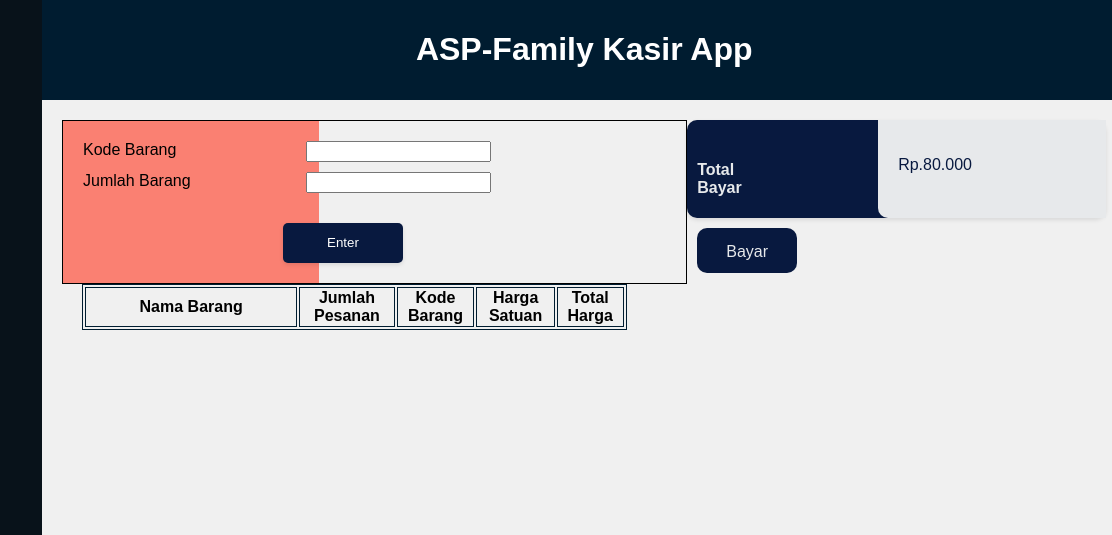
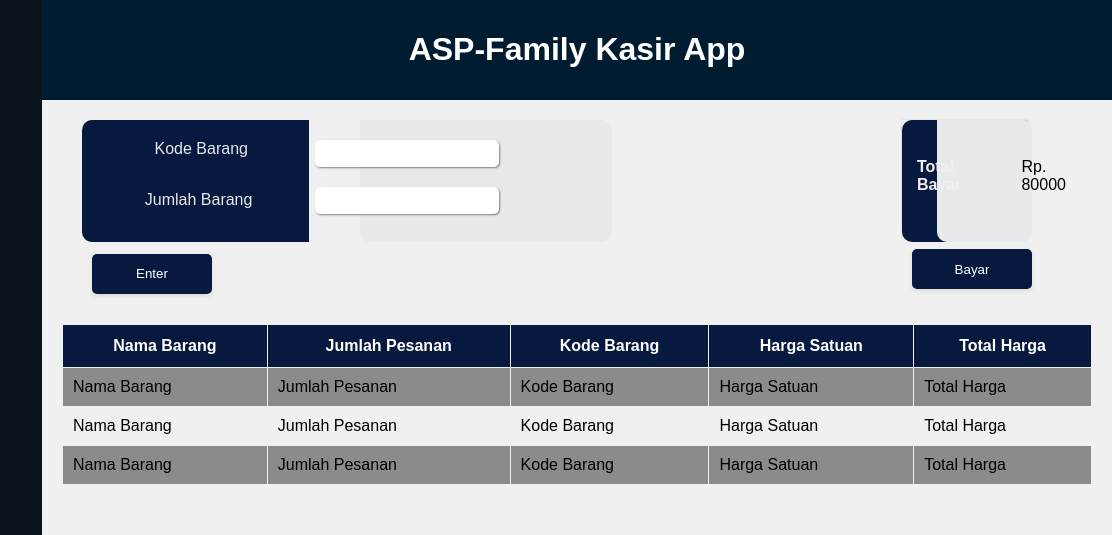
Before and after one commit to AhmadR0/asp-kasir002, a plain HTML site: page index.html in a window 1280 px wide. Shown: the top 535 px of the page, 168-1280 px from the left. Drawn offline with Linux system fonts and the light colour scheme.

Commit message:
second commit

```diff
--- a/index.html
+++ b/index.html
@@ -12,8 +12,8 @@
             <img src="pct/logo.png" alt="Logo Kantor">
             <ul>
                 <li><a href="#"><img src="pct/home.png" alt="">Home</a></li>
-                <li><a href="#"><img src="pct/Laporan.png" alt="">Laporan Harian</a></li>
-                <li><a href="#"><img src="pct/Inventory.png" alt="">Inventori</a></li>
+                <li><a href="laporan.html"><img src="pct/Laporan.png" alt="">Laporan Harian</a></li>
+                <li><a href="inventory.html"><img src="pct/Inventory.png" alt="">Inventori</a></li>
             </ul>
         </nav>
     </div>
@@ -39,50 +39,58 @@
                         </div>
                         <button type="submit">Enter</button>
                         <div id="backgroundEdit"></div>
+                        <div id="backgroundEdit1"></div>
                     </form>
-
-                    <!-- <form>
-                        <div class="label-container">
-                            <h4>Kode Barang</h4>
-
-                            <h4>Jumlah Barang</h4>
-                        </div>
-                        <div class="input-container">
-                            <input type="text" id="kode" name="kode" required>
-                            <input type="number" id="jumlah" name="jumlah" required>
-                        </div>
-                        <button type="submit">Enter</button>
-                    </form> -->
-
 
                 </section>
 
+
+                <section id="e-biling">
+                    <div class="content-biling">
+                        <h4>Total Bayar</h4>
+                        <p> Rp. 80000</p>
+                    </div>
+
+
+                    <button type="submit"> Bayar </button>
+
+                    <div id="backgraundBiling1"></div>
+                    <div id="backgraundBiling2"></div>
+                </section>
+            </div>
             <section id="table-content">
-                    <table>
+                <table id="barang-pesan">
                     <tr>
-                            <th id="Nama-barang">Nama Barang</th>
+                        <th>Nama Barang</th>
                         <th>Jumlah Pesanan</th>
                         <th>Kode Barang</th>
                         <th>Harga Satuan</th>
                         <th>Total Harga</th>
                     </tr>
+                    <tr>
+                        <td>Nama Barang</td>
+                        <td>Jumlah Pesanan</td>
+                        <td>Kode Barang</td>
+                        <td>Harga Satuan</td>
+                        <td>Total Harga</td>
+                    </tr>
+                    <tr>
+                        <td>Nama Barang</td>
+                        <td>Jumlah Pesanan</td>
+                        <td>Kode Barang</td>
+                        <td>Harga Satuan</td>
+                        <td>Total Harga</td>
+                    </tr>
+                    <tr>
+                        <td>Nama Barang</td>
+                        <td>Jumlah Pesanan</td>
+                        <td>Kode Barang</td>
+                        <td>Harga Satuan</td>
+                        <td>Total Harga</td>
+                    </tr>
                 </table>
             </section>
-            </div>
 
-            <section id="e-biling">
-                <div class="biling-sub">
-                    <h4>Total Bayar</h4>
-                    <div class="biling-value">
-                        <p> Rp.</p>
-                        <p>80.000</p>
-                    </div>
-                </div>
-
-                <div class="button-biling">
-                    <a href="">Bayar</a>
-                </div>
-            </section>
         </section>
 
 
--- /dev/null
+++ b/inventory.css
@@ -0,0 +1,213 @@
+/* style.css */
+
+/* Gaya umum */
+body {
+    font-family: Arial, sans-serif;
+    margin: 0;
+    padding: 0;
+    display: flex;
+    min-height: 100vh; /* Mengisi tinggi seluruh layar */
+}
+
+.container {
+    display: flex;
+}
+
+/* Gaya navigasi */
+nav {
+    background-color: #08121a;
+    padding: 0;
+    text-align: left;
+    width: 100%;
+}
+
+ul {
+    list-style-type: none;
+    margin: 0;
+    padding: 0;
+}
+
+li {
+    margin-left: 0;
+    /* width: 100%; */
+}
+
+ul li img{
+    margin: 0;
+    padding: 0;
+}
+
+nav img{
+    padding-top: 20px;
+    padding-bottom:60px ;
+}
+
+a {
+    display: block;
+    color: #fff;
+    text-decoration: none;
+    width: 200px;
+    height: 50px;
+    padding-left: 10px;
+    padding-top: 30px;
+    text-align: center;
+    padding-bottom: 10px;
+}
+li:hover{
+    background-color: #fff;
+    color: #08193f;
+}
+a:hover {
+    background-color: #fff;
+    color: #08193f;
+    /* opacity: 0.7; */
+}
+
+
+.main-content {
+    flex: 1;
+    display: flex;
+    flex-direction: column;
+}
+
+/* Gaya header */
+header {
+    background-color: #001C30;
+    color: #fff;
+    padding: 10px;
+    text-align: center;
+}
+
+/* Gaya konten */
+#content{
+     /* border: 1px solid rgb(223, 13, 13); */
+    flex: 1;
+    display: flex;
+    padding: 10px;
+    flex-direction: column;
+    background-color: #F0F0F0;
+}
+
+.search-container{
+    margin-bottom: 20px;
+    margin-top: 7px;
+    /* border: 1px solid black; */
+    display: flex;
+    /* justify-content: center; */
+    height: 8%;
+}
+
+form{
+    width: 100%;
+    height: 100%;
+    display: flex;
+    /* border: 1px solid red; */
+    justify-content: center;
+    position: relative;
+}
+
+.button[type="submit"]{
+    border: none;
+    border-radius: 4px 0 0 4px;
+    height: 100%;
+    width: 9%;
+    background-color: #08193f;
+    color: #F0F0F0;
+    cursor: pointer;
+    box-shadow: 1px 1px 2px  grey;
+    /* justify-content: center; */
+}
+
+.search-box {
+    /* position: absolute; */
+    height: 94%;
+    width: 30%;
+    border: none;
+    /* border-radius: 0 4px 4px 0; */
+    outline: none;
+    box-shadow: 1px 1px 2px  grey;
+    padding-left: 5px;
+    /* border: 1px solid salmon ; */
+}
+.add[type="submit"]{
+    border: none;
+    border-radius: 0 4px 4px 0;
+    height: 100%;
+    width: 2%;
+    background-color: #08193f;
+    color: #F0F0F0;
+    box-shadow: 1px 1px 2px  grey;
+}
+
+.add[type="submit"]:hover{
+    background-color: #030d25 ;;
+}
+.inventory{
+    font-family: Arial, Helvetica, sans-serif;
+    border-collapse: collapse;
+    width: 100%;
+
+}
+.inventory th,.inventory td{
+    border: 1px solid #F0F0F0;
+    padding: 10px;
+}
+.inventory th{
+    padding-top: 12px;
+    padding-bottom: 12px;
+    text-align: center;
+    background-color:#08193f;
+    color: white;
+}
+.inventory tr:nth-child(even){
+    background-color: #8b8b8b;
+}
+
+td.action{
+    /* border: 1px solid salmon; */
+    width: 10%;
+    height: 100%;
+}
+.update[type="button"]{
+    border: none;
+    border-radius: 4px 4px 4px 4px;
+    height: 100%;
+    width: 40%;
+    padding: 10px;
+    background-color: #0bc47d;
+    color: #F0F0F0;
+    cursor: pointer;
+    box-shadow: 1px 1px 2px  grey;
+}
+
+.update[type="button"]:hover{
+    background-color: #15885c;
+}
+
+
+.delete[type="button"]{
+    border: none;
+    border-radius: 4px 4px 4px 4px;
+    height: 100%;
+    width: 40%;
+    padding: 10px;
+    background-color: #c4210b;
+    color: #F0F0F0;
+    cursor: pointer;
+    box-shadow: 1px 1px 2px  grey;
+}
+
+.delete[type="button"]:hover{
+    background-color: #7a2419;
+}
+
+
+
+/* Gaya footer */
+
+footer {
+    background-color: #001C30;
+    color: #fff;
+    padding: 10px;
+    text-align: center;
+}
--- a/style.css
+++ b/style.css
@@ -80,68 +80,94 @@ header {
 
 /* Gaya konten */
 #content{
+     /* border: 1px solid rgb(223, 13, 13); */
     flex: 1;
     display: flex;
+    flex-direction: column;
     padding: 20px;
     background-color: #F0F0F0;
 }
 
 .top-content{
-   width: 650px;
+   width: 100%;
+   /* border: 1px solid black; */
+   display: flex;
+   justify-content: space-between;
 }
 
 form {
-    border: 1px solid black;
+    /* border: 1px solid black; */
     padding: 20px;
+    width: 100vh;
     position: relative;
-
+    color: #e7e9eb;
 }
 
 .label-input1{
     display: flex;
-    justify-content: space-between;
-    width: 70%;
-    z-index: 2;
+    justify-content: space-evenly;
+    margin-left: 5px;
+    width: 60%;
+    z-index: 4;
     position: relative;
+}
 
 
 
-}
 .label-input2{
     display: flex;
-    justify-content: space-between;
-    margin-top: 10px;
+    justify-content: space-evenly;
+    align-items: center;
+    margin-top: 20px;
     margin-bottom: 30px;
-    width: 70%;
-    z-index: 2;
+    width: 60%;
+    z-index: 4;
     position: relative;
 }
+
 #backgroundEdit{
-    width: 10%;
-    height: 10%;
-    background-color: salmon;
+    background-color: #08193f;
     position: absolute;
     top: 0;
-    left: 0;
-    width: 41%;
-    height: 100%;
+    left: 20px;
+    width: 27%;
+    height: 60%;
     z-index: 1;
+    border-radius: 10px 0 0 10px;
+}
+
+#backgroundEdit1{
+    background-color:#e7e9eb;
+    position: absolute;
+    width: 30%;
+    height: 60%;
+    top: 0;
+    right: 290px;
+    border-radius: 0px 10px 10px 10px;
+    z-index: 3;
+    /* border: 1px solid salmon; */
 }
 
 button{
     z-index: 2;
     position: relative;
+
+}
+
+input{
+    height: 25px;
+    border: none;
+    outline: none;
+    padding-left: 5px;
+    box-shadow: 1px 1px 2px gray;
+    border-radius: 5px;
+}
+
+input:hover{
+    box-shadow: 2px 2px 2px 1px #3c6688;
 }
 
 
-
-
-
-
-
-#table-content{
-    margin-left: 20px;
-}
 
 .label-input input:hover {
     box-shadow: 0 0 5px 0 rgba(1, 149, 255, 0.959);
@@ -150,49 +176,83 @@ button{
     box-shadow: 0 0 5px 0 rgba(1, 149, 255, 0.959);
     outline: none;
 }
-#table-content table{
-    width: 90%;
-}
-#table-content table,th,td{
-    border: 1px solid #001C30;
-}
 
-#Nama-barang{
-    width: 40%;
-}
+
 button{
     height: 30px;
     margin-left: 200px;
 }
 
-.biling-sub{
-    display: flex;
+section#form-content button[type="submit"] {
     background-color: #08193f;
-    color: #e7e9eb;
-    padding-left: 10px;
-    border-radius: 10px;
+    color: #ffffff;
+    border: none;
+    border-radius: 5px;
+    height: 40px;
+    width: 120px;
+    margin: 10px;
+    cursor: pointer;
     box-shadow: 0 2px 4px 0 rgba(0, 0, 0, 0.1);
     transition: box-shadow 0.3s ease;
-    /* padding-top: 10px; */
 }
-.biling-sub h4{
-    padding-top: 20px;
+
+/* section#form-content button[type="submit"]:hover,
+section#form-content button[type="submit"]:focus {
+    box-shadow: 0 4px 8px 0 rgba(0, 0, 0, 0.2);
+    outline: none;
+} */
+
+section#form-content button[type="submit"]:hover{
+    background-color: #030d25;
 }
-.button-biling{
-    margin-left: 10px;
-    margin-top: 10px;
-    padding: 0;
+
+#e-biling{
+    /* border: 1px solid black; */
+    width: 100%;
+    position: relative;
 }
-.button-biling a{
-    background-color: #08193f;
-    color: #e7e9eb;
-    width: 100px;
-    height: 30px;
-    border-radius: 10px;
-    justify-content: center;
+.content-biling{
     display: flex;
-    padding: 15px 0 0 0;
+    align-items: center;
+    width: 64%;
+    height: 55%;
+    box-shadow: 2px 2px 2px 2px rgb(201, 199, 199) ;
+    border-radius: 0 0 5px 5px;
+}
+.content-biling h4{
+    margin-right: 50px;
+    padding-left: 15px;
+    z-index: 2;
+    color: #F0F0F0;
+}
 
+.content-biling p{
+    z-index: 2;
+    padding: 10px;
+}
+
+#backgraundBiling1{
+    background-color:#08193f;
+    position: absolute;
+    width: 50%;
+    height: 60%;
+    top: 0;
+    left: 0;
+    z-index: 1;
+    border-radius: 10px 0 0 10px;
+    /* box-shadow: 2px 2px 2px 2px rgb(201, 199, 199) ; */
+}
+
+#backgraundBiling2{
+    background-color:#e7e9eb;
+    position: absolute;
+    width: 50%;
+    height: 60%;
+    top: 0;
+    right: 60px;
+    z-index: 1;
+    border-radius: 0px 10px 10px 10px;
+    /* box-shadow: 2px 2px 2px 2px rgb(201, 199, 199) ; */
 }
 
 section#form-content button[type="submit"] {
@@ -206,24 +266,52 @@ section#form-content button[type="submit"] {
     transition: box-shadow 0.3s ease;
 }
 
-section#form-content button[type="submit"]:hover,
-section#form-content button[type="submit"]:focus {
-    box-shadow: 0 4px 8px 0 rgba(0, 0, 0, 0.2);
-    outline: none;
-}
-
-.biling-value{
-    display: flex;
-    margin-left: 100px;
-    background-color: #e7e9eb;
-    width: 200px;
-    padding: 20px;
-    color: #08193f;
-    border-radius: 0 0 0 10px;
+section#e-biling button[type="submit"] {
+    background-color: #08193f;
+    color: #ffffff;
+    margin-top: 17px;
+    margin-left: 10px;
+    border: none;
+    border-radius: 5px;
+    height: 40px;
+    cursor: pointer;
+    width: 120px;
+    box-shadow: 0 2px 4px 0 rgba(0, 0, 0, 0.1);
+    transition: box-shadow 0.3s ease;
 }
 
 
+section#e-biling button[type="submit"]:hover{
+    background-color: #030d25 ;
+}
+
+
+#barang-pesan{
+    font-family: Arial, Helvetica, sans-serif;
+  border-collapse: collapse;
+  width: 100%;
+}
+
+#barang-pesan th,#barang-pesan td{
+    border: 1px solid #F0F0F0;
+    padding: 10px;
+
+}
+
+#barang-pesan th{
+    padding-top: 12px;
+    padding-bottom: 12px;
+    text-align: center;
+    background-color:#08193f;
+    color: white;
+}
+
+#barang-pesan tr:nth-child(even){
+    background-color: #8b8b8b;
+}
+
 /* Gaya footer */
+
 footer {
     background-color: #001C30;
     color: #fff;
```
Also changed, not shown: inventory.html (added, +118 -0 lines). Lines whose indentation alone changed are shown as unchanged.
